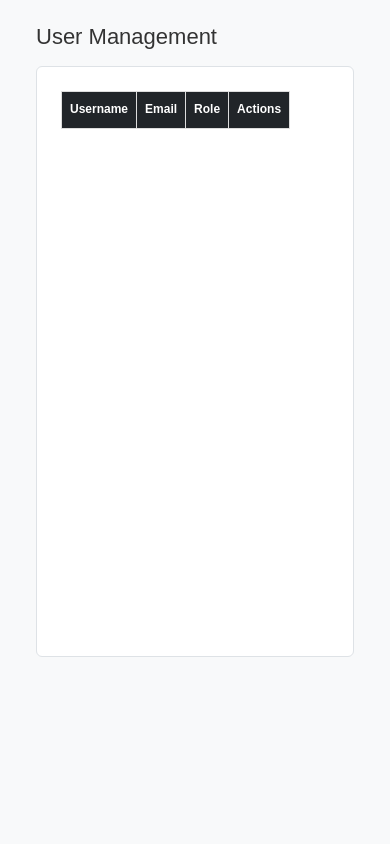
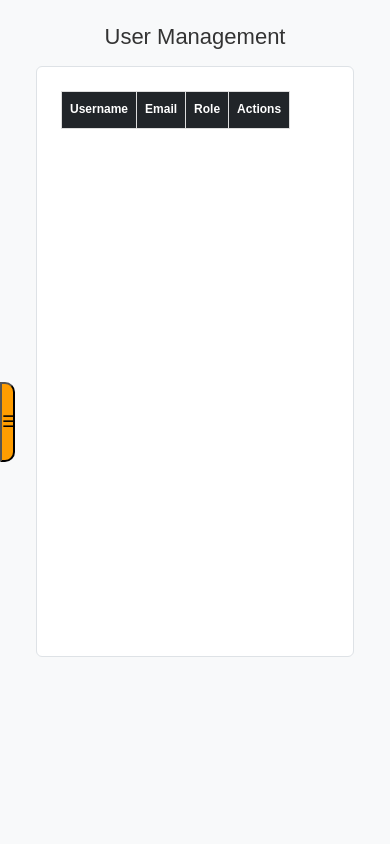
Before and after one commit to MH-LIKHON/MP3-Brainery, a Flask app: page /admin/ in a window 390 px wide. Run offline with Flask 3, Linux system fonts and the light colour scheme; the visitor is signed in with stand-in values (Sample User, id 1); lists and menus that the app fills with data are empty; some libraries are stand-ins or nearby versions.

Commit message:
updated admin html structure to match dashboard and rewrote responsive css for sidebar handle positioning and mobile layout adjustments

```diff
--- a/brainery_data/static/css/styles.css
+++ b/brainery_data/static/css/styles.css
@@ -2050,34 +2050,57 @@ td:nth-child(4) {
 }
 
 /* -------------------------------
-   Responsive Adjustments
-   ------------------------------- */
+   Responsive Adjustments — ADMIN
+   ------------------------------- */
+
 /* Adjustments for screens smaller than 768px */
 @media (max-width: 768px) {
-    /* defined in Dashbaord Styles Dashbaord Styles
+  /* Sidebar: fixed, full height, hidden by default */
   .sidebar {
+    position: fixed;
+    left: 0;
+    top: 0;
+    bottom: 0;
+    height: auto;
     transform: translateX(-280px);
-        position: fixed;
-        overflow-x: visible !important;
     overflow-y: auto !important;
-    } */
-
-    .sidebar-toggle {
-        right: -20px;
-        width: 20px;
-        height: 100px;
-        background-color: #ff9d00;
-    }
-
+    -webkit-overflow-scrolling: touch !important;
+  }
+
+  /* Expanded state */
   .sidebar:not(.collapsed) {
     transform: translateX(0);
   }
 
+  /* Handle: must be the SIBLING of .sidebar (fixed at left edge) */
+  .sidebar + .sidebar-toggle {
+    position: fixed;
+    left: 0;
+    right: auto;
+    top: 50%;
+    width: 15px;
+    height: 80px;
+    background: #ff9d00;
+    border-top-right-radius: 10px;
+    border-bottom-right-radius: 10px;
+    cursor: pointer;
+    z-index: 5000;
+    transform: translateY(-50%) translateX(0);
+    transition: transform .3s ease-in-out;
+  }
+
+  /* When sidebar is open, move handle to outer edge */
+  .sidebar:not(.collapsed) + .sidebar-toggle {
+    transform: translateY(-50%) translateX(280px);
+  }
+
+  /* Content: never pushed on mobile */
   .dashboard-content {
-        margin-left: 0;
-        text-align: center;
-    }
-
+    margin-left: 0 !important;
+    text-align: center;
+  }
+
+  /* Table responsiveness */
   .table {
     font-size: 14px;
     width: 100%;
@@ -2102,7 +2125,7 @@ td:nth-child(4) {
     display: flex;
     justify-content: center;
     align-items: center;
-        gap: 40px;
+    gap: 32px;
     width: 100%;
   }
 
@@ -2112,7 +2135,7 @@ td:nth-child(4) {
   }
 }
 
-/* Adjustments for screens smaller than 576px */
+/* ≤ 576px: tighter table/icon sizing */
 @media (max-width: 576px) {
   .table {
     width: 100%;
@@ -2129,7 +2152,7 @@ td:nth-child(4) {
 
   .action-icons {
     flex-direction: row;
-        gap: 25px;
+    gap: 24px;
   }
 
   .icon-promote {
--- a/brainery_data/templates/admin.html
+++ b/brainery_data/templates/admin.html
@@ -51,8 +51,6 @@
 
         <!-- Collapsible sidebar with stats and logout -->
         <aside class="sidebar bg-dark text-white collapsed">
-            <!-- Sidebar Toggle Button -->
-            <button class="sidebar-toggle">☰</button>
 
             <!-- Display Admin Username -->
             <h3 id="username" class="text-uppercase text-center mt-3">{{ current_user.username }}</h3>
@@ -69,11 +67,14 @@
             </button>
         </aside>
 
+        <!-- Sidebar Toggle Button -->
+        <button class="sidebar-toggle">☰</button>
+
         <!-- =======================================================
         Main Content Section
         ======================================================= -->
 
-        <main class="flex-grow-1 p-4">
+        <main class="dashboard-content p-4">
             <!-- Admin Dashboard Title -->
             <h2 class="mb-3">User Management</h2>
 
```
Also changed, not shown: brainery_data/templates/base.html (line endings or trailing spaces). Lines whose indentation alone changed are shown as unchanged.
